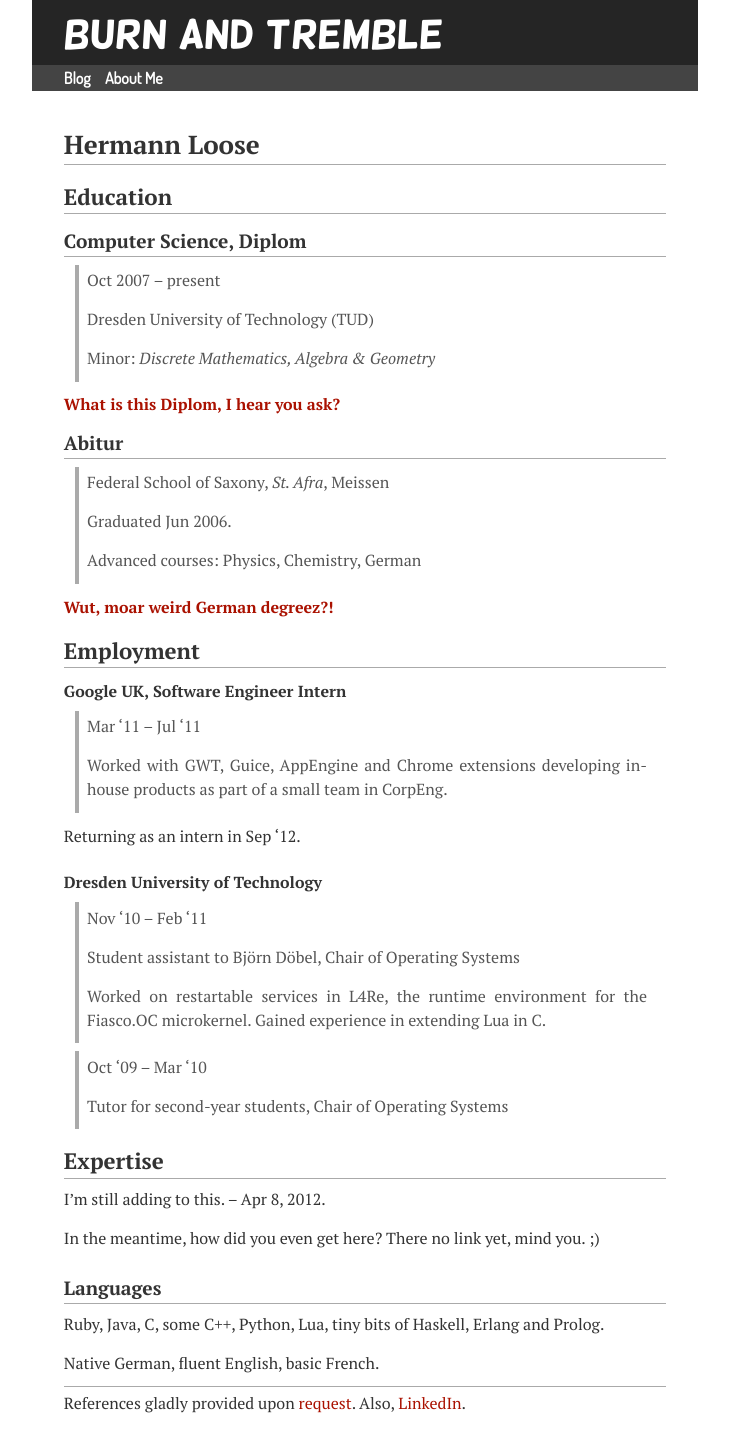
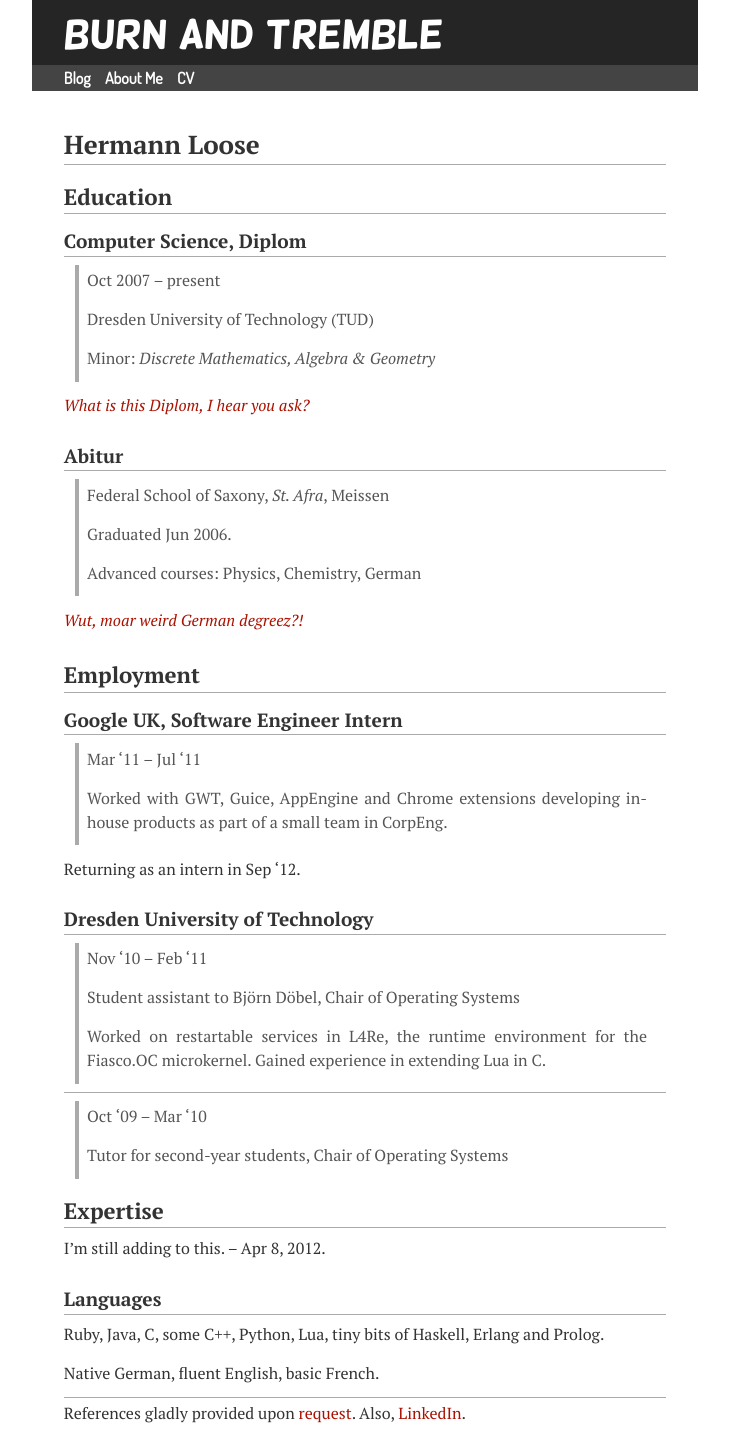
Before and after one commit to hermannloose/hermannloose.github.com, a Jekyll site: the page built from cv.md, in a window 1280 px wide. Shown: the whole page, without its empty margins (275-1004 px from the left). Built offline with Jekyll 4.4.1, drawn with Linux system fonts in a browser that asks for light colours.

Commit message:
Link to CV from main navigation.

```diff
--- a/_layouts/layout.html
+++ b/_layouts/layout.html
@@ -15,6 +15,7 @@
     <nav id="pages_nav">
       <a href="/">Blog</a>
       <a href="/about.html">About Me</a>
+      <a href="/cv.html">CV</a>
     </nav>
     <div id="content">
       {{ content }}
--- a/cv.md
+++ b/cv.md
@@ -18,7 +18,7 @@ sitemap:
 >
 > Minor: *Discrete Mathematics, Algebra & Geometry*
 
-###### [What is this Diplom, I hear you ask?](http://en.wikipedia.org/wiki/Diplom#International_Comparison) ######
+*[What is this Diplom, I hear you ask?](http://en.wikipedia.org/wiki/Diplom#International_Comparison)*
 
 ### Abitur ###
 
@@ -28,11 +28,11 @@ sitemap:
 >
 > Advanced courses: Physics, Chemistry, German
 
-###### [Wut, moar weird German degreez?!](http://en.wikipedia.org/wiki/Abitur#Equivalency) ######
+*[Wut, moar weird German degreez?!](http://en.wikipedia.org/wiki/Abitur#Equivalency)*
 
 ## Employment ##
 
-#### Google UK, Software Engineer Intern ####
+### Google UK, Software Engineer Intern ###
 
 > Mar '11 – Jul '11
 >
@@ -41,7 +41,7 @@ sitemap:
 
 Returning as an intern in Sep '12.
 
-#### Dresden University of Technology
+### Dresden University of Technology ###
 
 > Nov '10 – Feb '11
 >
@@ -50,6 +50,8 @@ Returning as an intern in Sep '12.
 > Worked on restartable services in L4Re, the runtime environment for the
 > Fiasco.OC microkernel. Gained experience in extending Lua in C.
 
+---
+
 > Oct '09 – Mar '10
 >
 > Tutor for second-year students, Chair of Operating Systems
@@ -57,8 +59,6 @@ Returning as an intern in Sep '12.
 ## Expertise ##
 
 I'm still adding to this. – Apr 8, 2012.
-
-In the meantime, how did you even get here? There no link yet, mind you. ;)
 
 ### Languages ###
 
```
